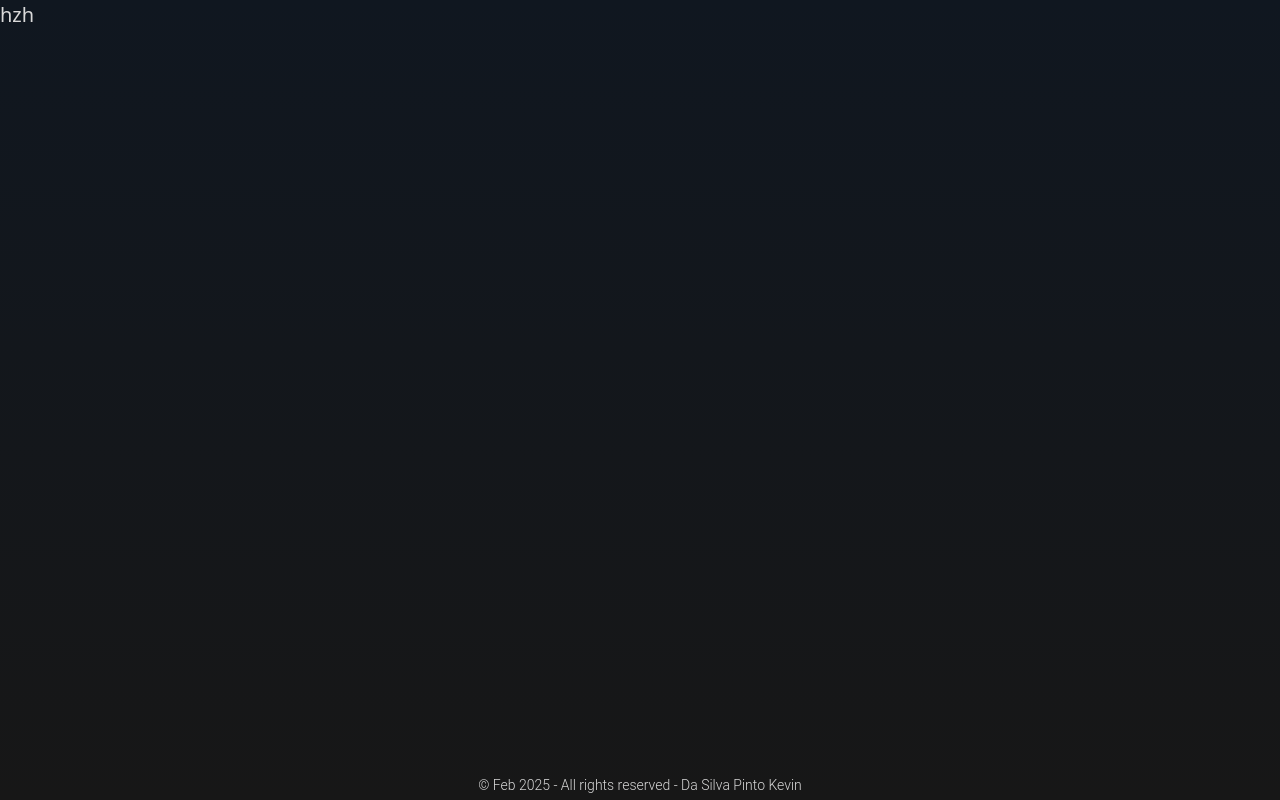
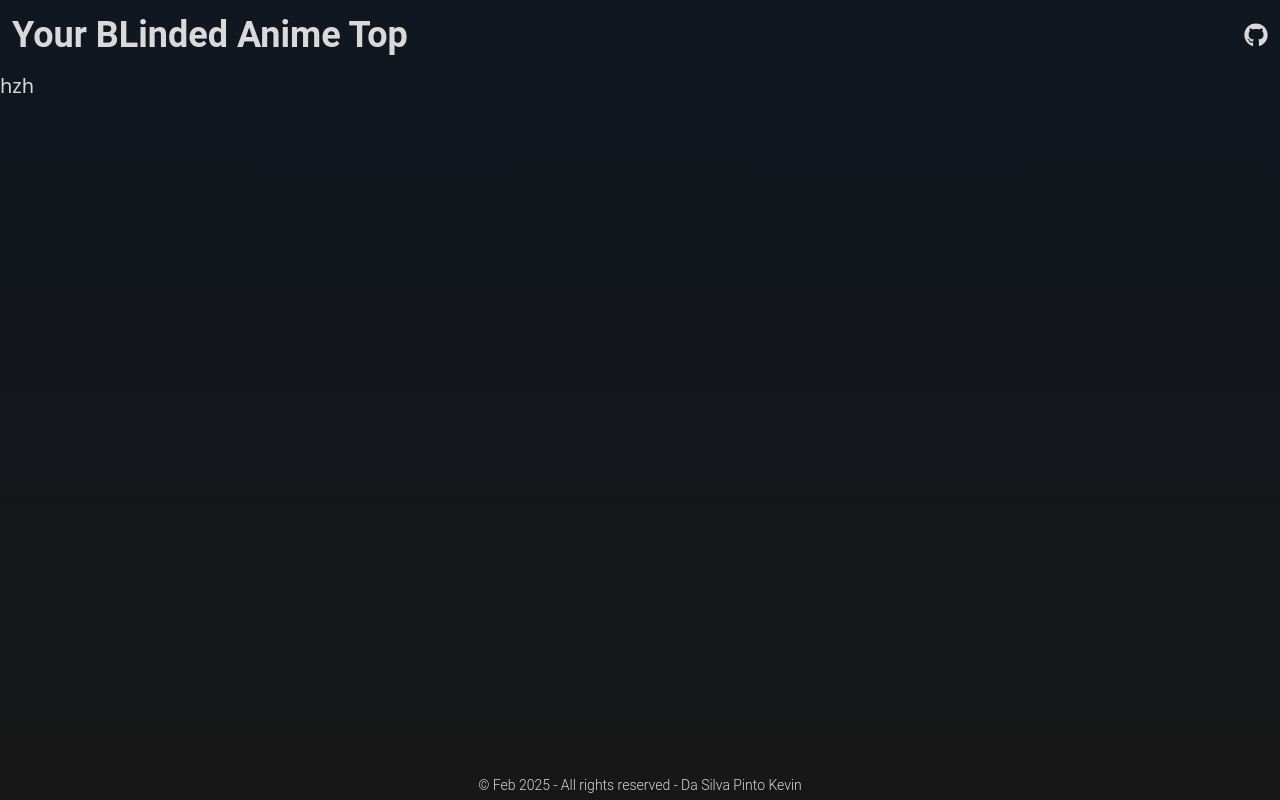
Before and after one commit to NamelessProj/Anime-Wildcard, a React (Vite) app: page / in a window 1280 px wide. Built offline with nearby package versions, Linux system fonts and the light colour scheme.

Commit message:
Updating the header

```diff
--- a/src/components/Header.jsx
+++ b/src/components/Header.jsx
@@ -1,7 +1,21 @@
+import {Typography} from "@material-tailwind/react";
+import {FaGithub} from "react-icons/fa";
+
 const Header = () => {
     return (
-        <header>
+        <header className="p-3">
+            <div className="flex justify-between items-center">
+                <Typography variant="h2" as="p">
+                    Your BLinded Anime Top
+                </Typography>
 
+                <a target="_blank" href="https://github.com/NamelessProj/Your_Blinded_Anime_Top">
+                    <Typography className="sr-only">
+                        View on GitHub
+                    </Typography>
+                    <FaGithub size={24} />
+                </a>
+            </div>
         </header>
     );
 };
```
